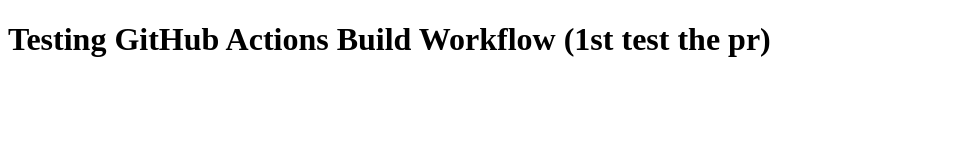
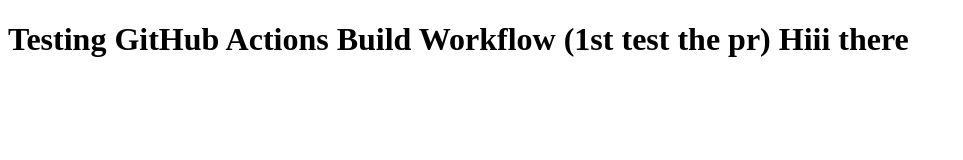
Before and after one commit to DeerajPandit/build-workflow-test, a website: page index.html in a window 1280 px wide. Shown: the whole page, without its empty margins (0-963 px from the left). Drawn offline with Linux system fonts and the light colour scheme.

Commit message:
testing from new branch

```diff
--- a/index.html
+++ b/index.html
@@ -4,6 +4,6 @@
   <title>Build Test</title>
 </head>
 <body>
-  <h1>Testing GitHub Actions Build Workflow (1st test  the pr)</h1>
+  <h1>Testing GitHub Actions Build Workflow (1st test  the pr) Hiii there</h1>
 </body>
 </html>
```
